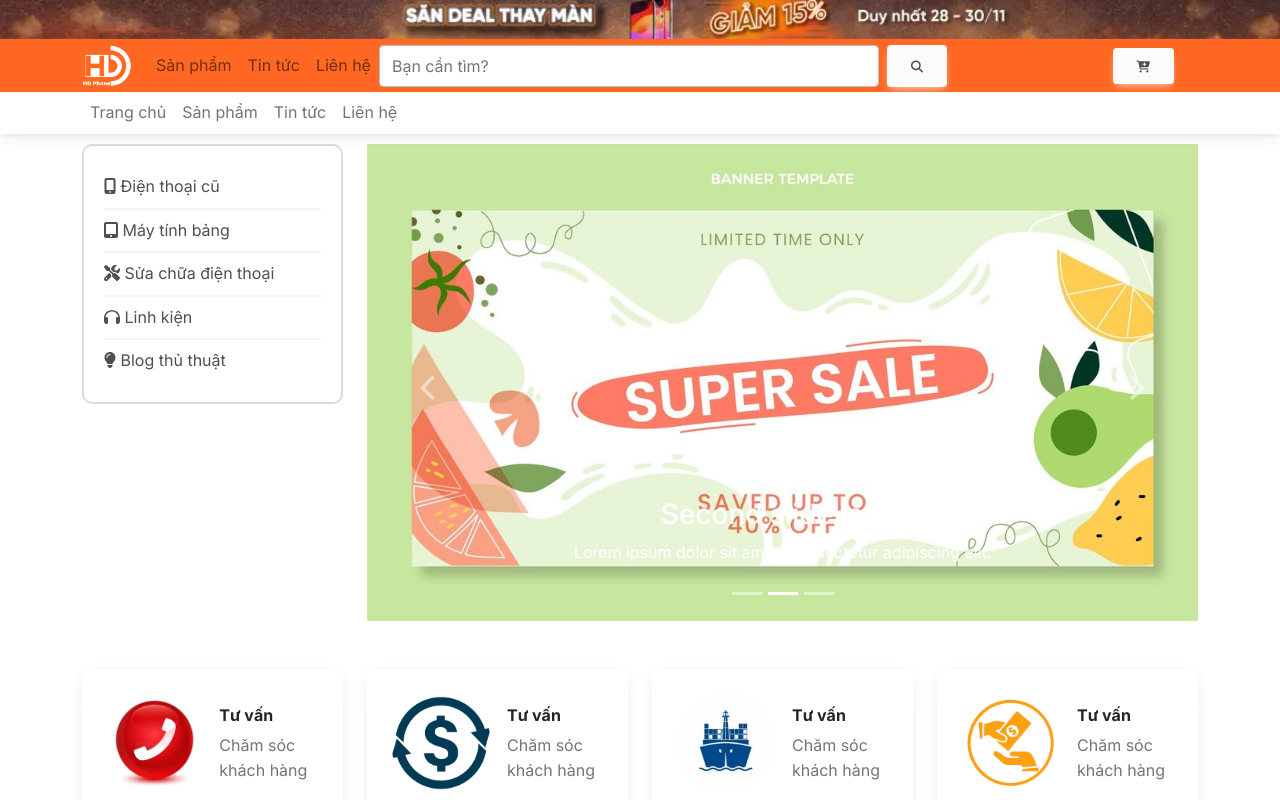
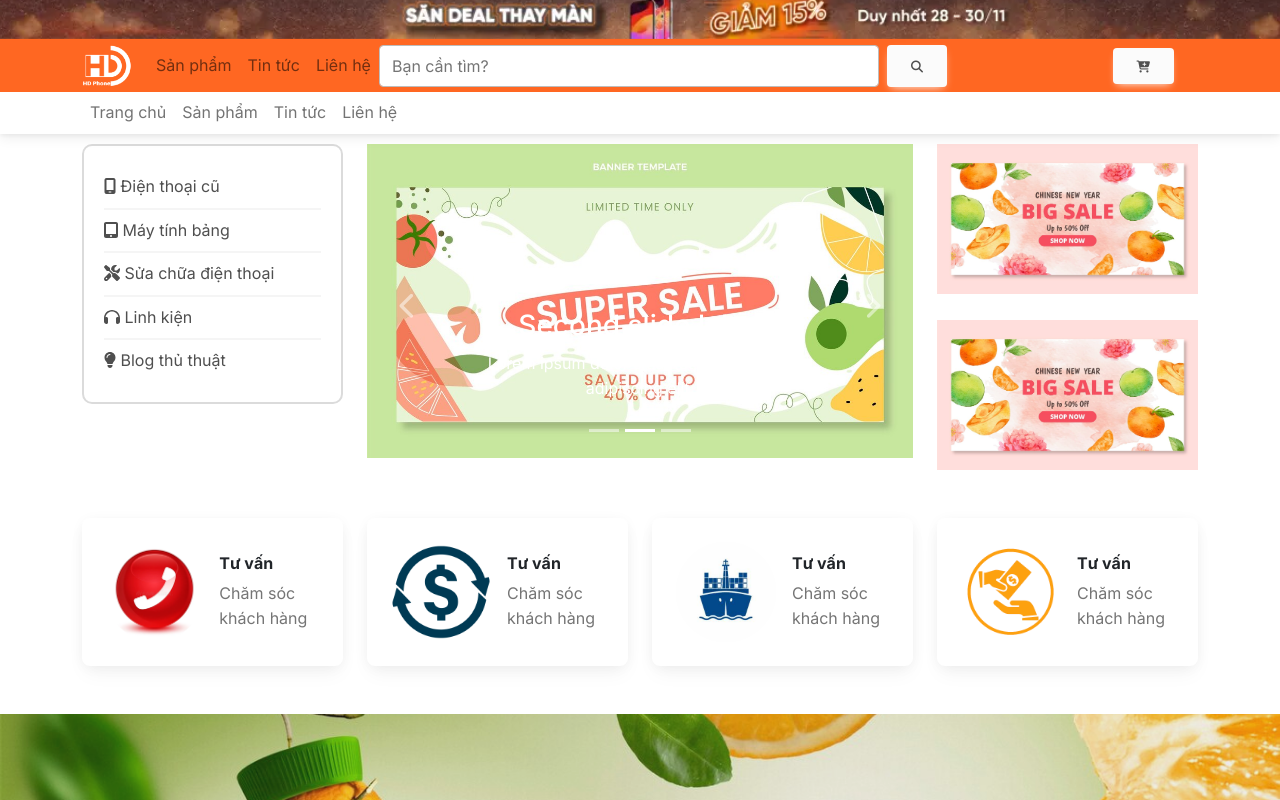
Before and after one commit to vudinhdai03092001/hdphone_fe, a Next.js app: page /client in a window 1280 px wide. Shown: the top 800 px of the page. Built offline with nearby package versions, Linux system fonts and the light colour scheme; what @ant-design/nextjs-registry would draw is missing.

Commit message:
banner fix

```diff
--- a/src/app/client/layout.tsx
+++ b/src/app/client/layout.tsx
@@ -2,6 +2,9 @@
 'use client'
 import AppHeader from "@/components/app.header";
 import AppFooter from "@/components/app.footer"
+import "@fortawesome/fontawesome-svg-core/styles.css";
+import { config } from "@fortawesome/fontawesome-svg-core";
+config.autoAddCss = false;
 import { Inter } from "next/font/google";
 // font chữ
 const inter = Inter({
--- a/src/app/client/page.tsx
+++ b/src/app/client/page.tsx
@@ -13,7 +13,8 @@ import {
     MDBRadio,
     MDBIcon,
     MDBRow,
-    MDBBadge
+    MDBBadge,
+    MDBCardText
 } from 'mdb-react-ui-kit';
 import {
     TabletOutlined,
@@ -23,9 +24,10 @@ import { useGetCategoriesActiveQuery } from '@/store/category/category.service';
 import { useEffect, useState } from 'react';
 import AppItemProduct from '@/components/app.product';
 import AppCategory from '@/components/app.category';
-import { faLightbulb, faMobileScreen, faScrewdriverWrench, faTabletScreenButton, faUser } from "@fortawesome/free-solid-svg-icons";
+import { faLightbulb, faMobileScreen, faScrewdriverWrench, faTabletScreenButton } from "@fortawesome/free-solid-svg-icons";
 import { FontAwesomeIcon } from "@fortawesome/react-fontawesome";
 import { faHeadphones } from "@fortawesome/free-solid-svg-icons";
+
 export default function Home() {
     // const { data: listCateActive, isLoading } = useGetCategoriesActiveQuery();
     // if (!listCateActive) {
@@ -35,21 +37,22 @@ export default function Home() {
     return (
         <>
             {/* <AppAdvertisements /> */}
-            <Container className='mt-4' style={{ paddingTop: "120px" }}>
+            <Container className='hidden md:block mt-4' style={{ paddingTop: "120px" }}>
                 <div className="row">
                     <div className="col-md-3">
                         {/* <AppCategory categories={listCateActive?.data} /> */}
                         <div className="price-list ">
                             <MDBListGroup light small>
-                                <MDBListGroupItem> <FontAwesomeIcon icon={faMobileScreen} className="text-blue-500 text-3xl font-medium" />  Điện thoại cũ</MDBListGroupItem>
+
+                                <MDBListGroupItem > <FontAwesomeIcon icon={faMobileScreen} className="text-blue-500 text-3xl font-medium" />  Điện thoại cũ</MDBListGroupItem>
                                 <MDBListGroupItem><FontAwesomeIcon icon={faTabletScreenButton} className="text-blue-500 text-3xl" />  Máy tính bảng</MDBListGroupItem>
                                 <MDBListGroupItem><FontAwesomeIcon icon={faScrewdriverWrench} className="text-blue-500 text-3xl" />  Sửa chữa điện thoại</MDBListGroupItem>
                                 <MDBListGroupItem> <FontAwesomeIcon icon={faHeadphones} className="text-4xl text-blue-700" />  Linh kiện</MDBListGroupItem>
-                                <MDBListGroupItem> <FontAwesomeIcon icon={faLightbulb}  />  Blog thủ thuật</MDBListGroupItem>
+                                <MDBListGroupItem> <FontAwesomeIcon icon={faLightbulb} />  Blog thủ thuật</MDBListGroupItem>
                             </MDBListGroup>
                         </div>
                     </div>
-                    <div className="col-md-9 ">
+                    <div className="col-md-6 ">
                         <Carousel>
                             <Carousel.Item>
                                 <img
@@ -88,12 +91,25 @@ export default function Home() {
                                     </p>
                                 </Carousel.Caption>
                             </Carousel.Item>
-
                         </Carousel>
                     </div>
+                    <div className='col-md-3'>
+                        <div className='d-flex align-items-center'>
+                            <img
+                                src="/img/banner1.jpg"
+                                alt=''
+                                style={{ width: '100%', }}
+                            />
+                        </div><><br /></>
+                        <div className='d-flex align-items-center '>
+                            <img
+                                src="/img/banner1.jpg"
+                                alt=''
+                                style={{ width: '100%', }}
+                            />
+                        </div>
+                    </div>
                 </div>
-
-
                 <MDBRow className='mt-5 '>
                     <MDBCol xl={3} lg={6} className='mb-4'>
                         <MDBCard>
--- a/src/components/app.footer.tsx
+++ b/src/components/app.footer.tsx
@@ -1,3 +1,4 @@
+
 'use client'
 import Container from 'react-bootstrap/Container';
 import Navbar from 'react-bootstrap/Navbar';
```
